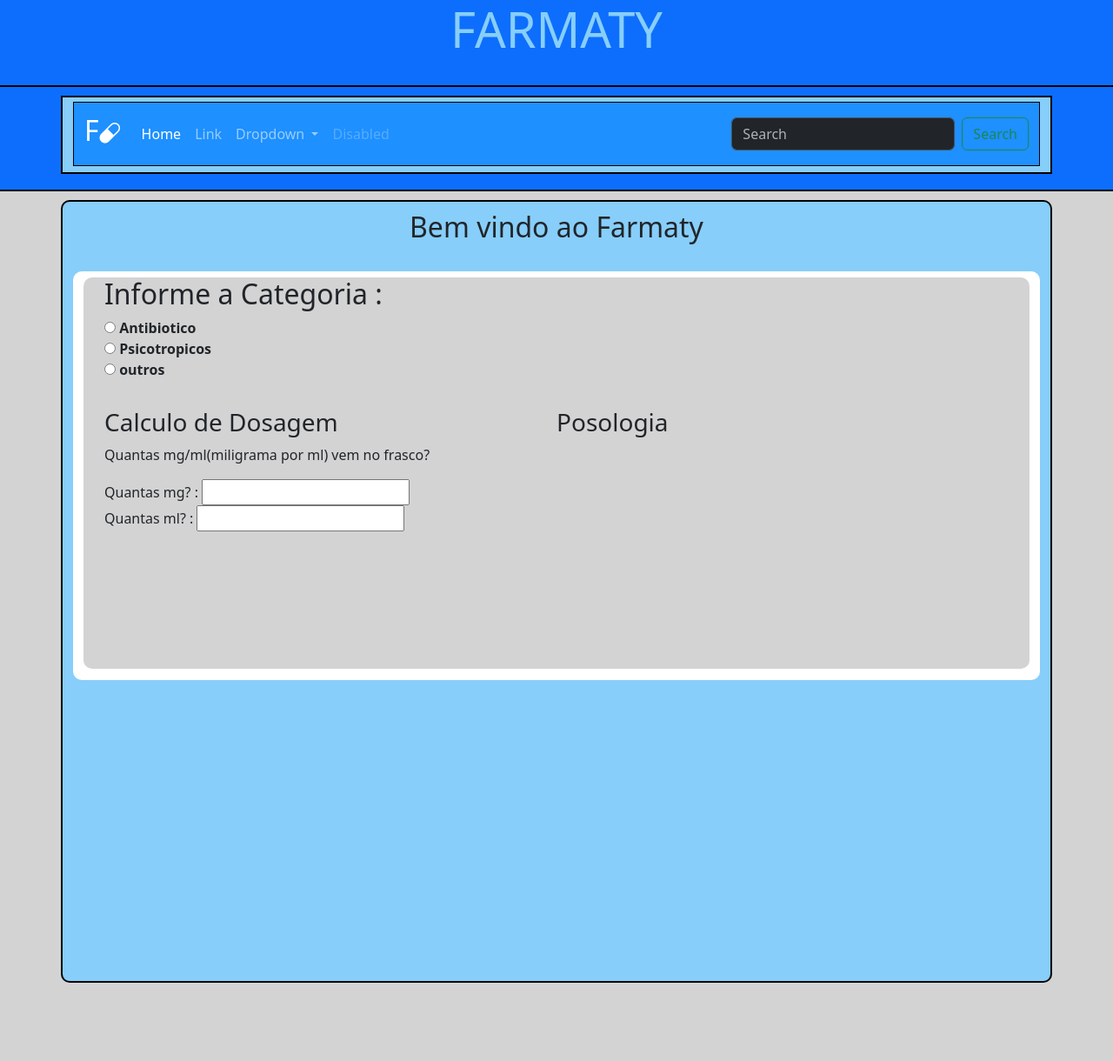
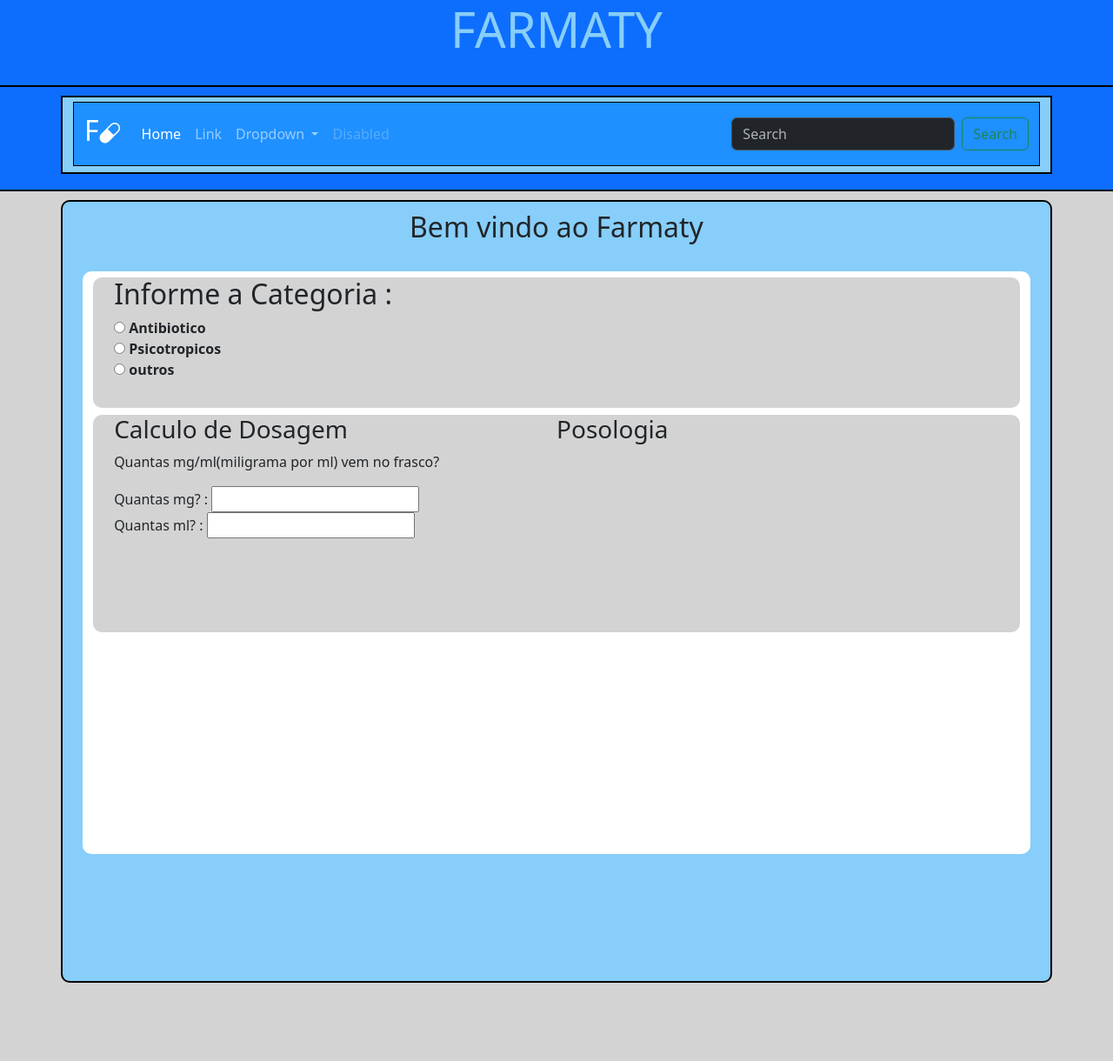
Before and after one commit to Anaellen123/Farmaty, a Flask app: page / in a window 1280 px wide. Shown: the whole page at 87% size. Run offline with Flask 3, Linux system fonts and the light colour scheme; some libraries are stand-ins or nearby versions.

Commit message:
ninth commit

```diff
--- a/static/style2.css
+++ b/static/style2.css
@@ -46,9 +46,9 @@
 
 
 #section1{
-    height: 470px;
+    height: 670px;
     background-color: #fff;
-    width: 100%;
+    width: 98%;
     position: relative;
     top: 10px;
     border-radius: 10px
@@ -56,22 +56,27 @@
 
 }
 
-#section2{
-    height: 150px;
 
-}
 
 #section3{
     display: flex;
 
 }
-
-#calculador{
-    height:450px;
+#section2{
+    height: 150px;
     width: 100%;
     background-color: #d3d3d3;
     position: relative;
     top: 7px;
+    border-radius: 10px;
+
+}
+#calculador{
+    height:250px;
+    width: 100%;
+    background-color: #d3d3d3;
+    position: relative;
+    top: 15px;
     border-radius: 10px;
 
 }
--- a/templates/index.html
+++ b/templates/index.html
@@ -13,9 +13,9 @@
 
 
         <div class="container" id="section1">
+            <div class="container" id="section2">
 
-                <div class="container" id="calculador">
-                    <div class="container" id="section2">
+                <div class="container" >
                         <h2>Informe a Categoria :</h2>
                         <form>
                             <input type="radio" id="antibiotico" name="fav_language" value="html">
@@ -27,6 +27,11 @@
                         </form>
 
                     </div>
+
+            </div>
+
+                <div class="container" id="calculador">
+
                     <div class="container" id="section3">
                         <section id="dosagem">
                             <h3>Calculo de Dosagem</h3>
```
